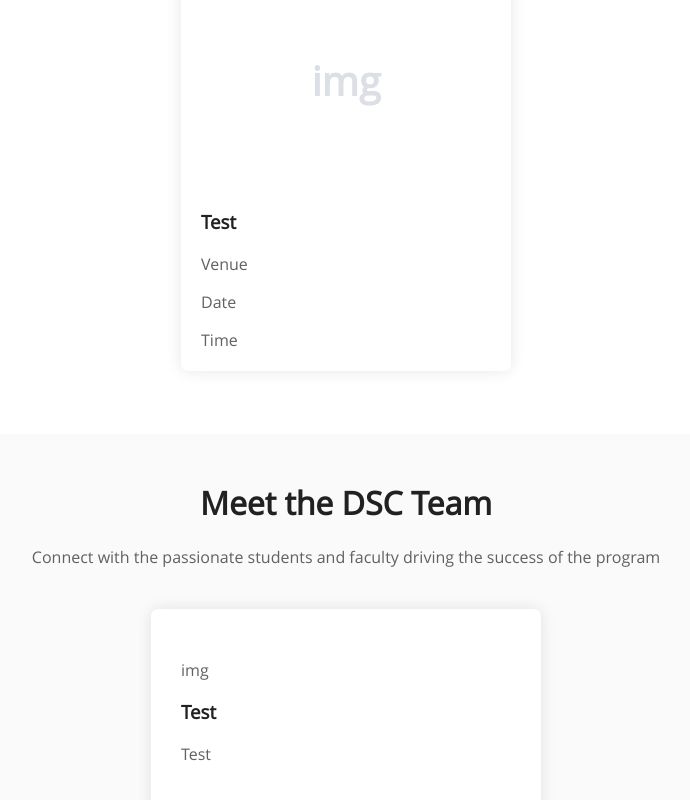
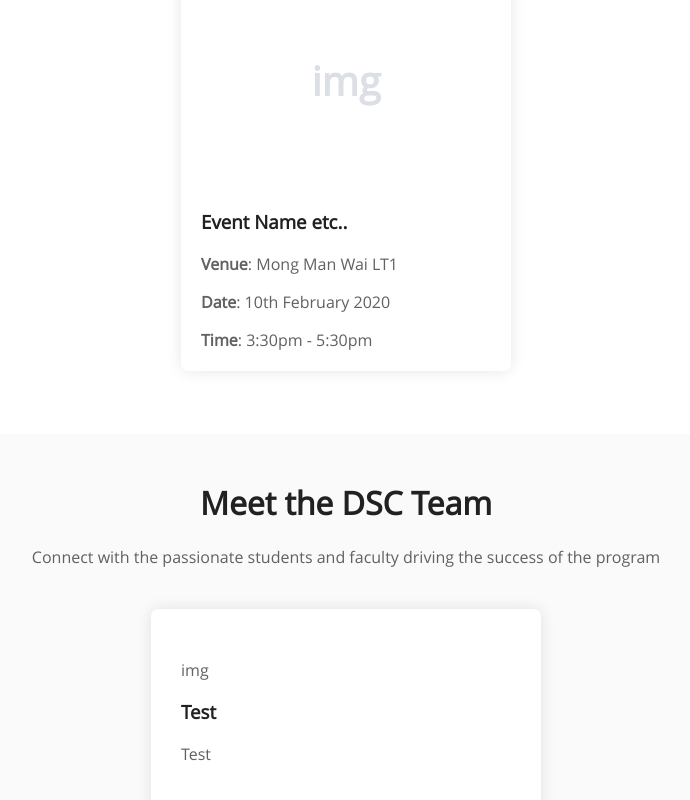
Before and after one commit to AndyLaiJS/dsc, a Vue app: page / in a window 1280 px wide. Shown: the part 1641-2441 px from the top of the page, without its empty margins (294-984 px from the left). Built offline with nearby package versions, Linux system fonts and the light colour scheme.

Commit message:
Dummy detailing for Events

```diff
--- a/src/views/Events.vue
+++ b/src/views/Events.vue
@@ -11,10 +11,10 @@
                     img
                 </div>
                 <div class="Details">
-                    <h3>Test</h3>
-                    <p>Venue</p>
-                    <p>Date</p>
-                    <p>Time</p>
+                    <h3>Event Name etc..</h3>
+                    <p><b>Venue</b>: Mong Man Wai LT1</p>
+                    <p><b>Date</b>: 10th February 2020</p>
+                    <p><b>Time</b>: 3:30pm - 5:30pm</p>
                 </div>
             </div>
         </div>
```
